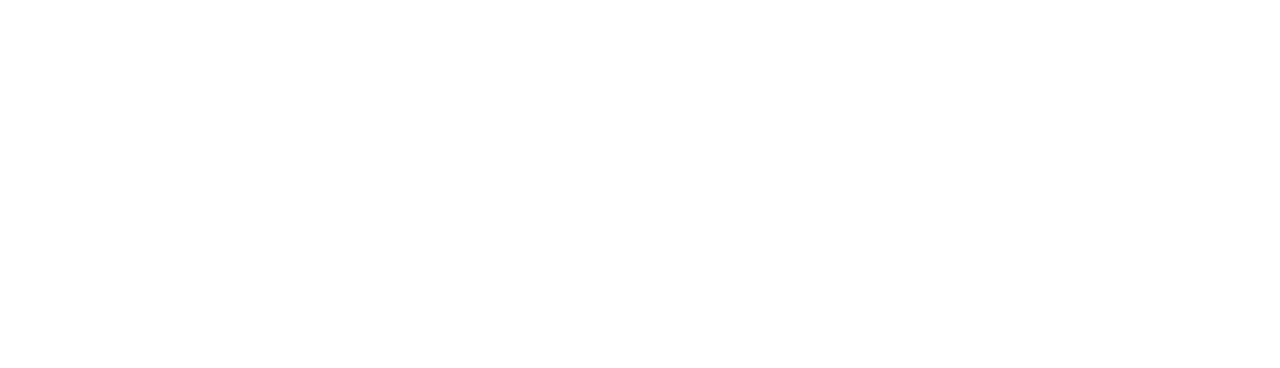
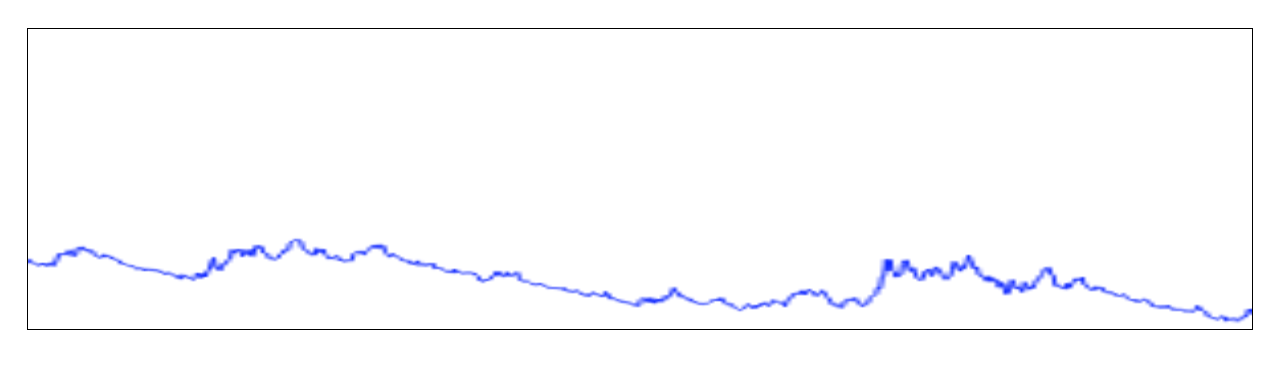
Before and after one commit to dalmariko/canvaschart, a plain HTML site: page index.html in a window 1280 px wide. Drawn offline with Linux system fonts and the light colour scheme.

Commit message:
bild wth canwas

```diff
--- /dev/null
+++ b/app.css
@@ -0,0 +1,39 @@
+.charts{
+    box-sizing: border-box;
+}
+
+.chart{
+    display: flex;
+    flex-direction: column;
+    justify-content: space-around;
+    align-items: center;
+    padding: 20px;
+}
+
+/*
+
+@media screen and (min-width: 480px) {
+    .chart {
+        width: 100%;
+    }
+}
+
+@media screen and (min-width: 768px) {
+    .chart {
+        width: 50%;
+    }
+}
+
+@media screen and (min-width: 1024px) {
+    .chart {
+        width: 33%;
+    }
+}
+*/
+
+
+.chart canvas{
+    width: 100%;
+    height: 300px;
+    border: 1px solid black;
+}
--- a/app.js
+++ b/app.js
@@ -52,30 +52,81 @@ const data = {
 };
 */
 
-function sorteg(data, fild = 'value', {asc = true}={}) {
-    data.sort((a, b) => {
-        return asc ? (a[fild].localeCompare(b[fild])) : (b[fild].localeCompare(a[fild]))
-    });
-   return data[0];
-};
 
 
-let promise=new FetchHttp();
+/*
+let test = answer['FirstLineData'].slice();
 
-promise.get(partToData)
-    .then(answer=> {
-        let test = answer['FirstLineData'].slice();
-
-        console.log(sorteg(test,'value'));
-
-          /*  let chartContainer = document.createElement('div');
-            chartContainer.classList.add('tchart');
-            document.getElementById('charts').appendChild(chartContainer);*/
-
-        /*    let chart = new ChartMaker(chartContainer);
-            chart.setData(line);
-            charts.push(chart);*/
+let filteredData = test.filter(item => {
+    return item['value'] !== null
+});
+filteredData.forEach(item => {
+    return (item['value'] = item['value'] * 1)
+});
+*/
 
 
-    })
-    .catch(err => console.error(err));
+/**
+ * @param data - array
+ * @param fild - fild in array
+ * @param desc === true - max ferst, === false - max last
+ * @returns {max or min number in array}
+ */
+function sortMaxMin(data, fild = 'value', desc = true) {
+    try {
+        return data.slice().sort((a, b) => {
+            return desc ? b[fild] - a[fild] : a[fild] - b[fild];
+        })[0][fild];
+    }
+    catch (e) {
+        console.error(e)
+    }
+}
+
+
+
+ let promise=new FetchHttp();
+
+ promise.get(partToData)
+ .then( answer => {
+     new Chart(answer).init;
+ })
+ .catch(err => console.error(err));
+
+
+// const data = {
+//     FirstLineData: [
+//         {
+//             "date": "2010-01-01",
+//             "value": null
+//         },
+//         {
+//             "date": "2010-11-19",
+//             "value": "73.5927309188227"
+//         }
+//     ],
+//     SecondLineData: [
+//         {
+//             "date": "2010-01-01",
+//             "value": "1115.09997558594"
+//         },
+//         {
+//             "date": "2010-03-23",
+//             "value": "1174.17004394531"
+//         }
+//     ],
+//     ArrowsData: [
+//         {
+//             "type_of_rho": "direct",
+//             "min_period_id": "2010-11-15",
+//             "max_period_id": "2010-11-18",
+//             "tau": 2
+//         },
+//         {
+//             "type_of_rho": "reverse",
+//             "min_period_id": "2010-11-19",
+//             "max_period_id": "2010-11-25",
+//             "tau": 9
+//         }
+//     ]
+// };
--- a/chartMaker.js
+++ b/chartMaker.js
@@ -1,3 +1,119 @@
-class ChartMaker{
+class Chart{
 
+    constructor(chart,settings) {
+        this._settings = Object.assign(Chart.getDefaultsettings(),chart,settings);
+    }
+
+  get init() {
+        Chart.addTemplate(this._settings);
+        Chart.renderChart(this._settings);
+        return this;
+    }
+
+
+    static addTemplate(settings) {
+        let template = Chart.template(settings);
+        document.querySelector(settings.charts).insertAdjacentHTML('beforeend', template);
+    }
+
+    static template(settings) {
+        return `
+        <div class="chart" data-id="${settings.id}">
+         <canvas></canvas>
+        </div>`;
+    }
+
+
+
+
+    static renderChart(settings){
+        let pixelRatio= window.devicePixelRatio;
+        let lineWidth=1 * pixelRatio;
+
+        let chartPoints=settings.SecondLineData;
+
+
+
+         let test = chartPoints.slice();
+
+         let filteredData = test.filter(item => {
+         return item['value'] !== null
+         });
+         filteredData.forEach(item => {
+         return (item['value'] = item['value'] * 1)
+         });
+
+
+        /**
+         * @param data - array
+         * @param fild - fild in array
+         * @param desc === true - max ferst, === false - max last
+         * @returns {max or min number in array}
+         */
+        function sortMaxMin(data, fild = 'value', desc = true) {
+            try {
+                return data.slice().sort((a, b) => {
+                    return desc ? b[fild] - a[fild] : a[fild] - b[fild];
+                })[0][fild];
+            }
+            catch (e) {
+                console.error(e)
+            }
+        }
+
+
+        let max=sortMaxMin(test);
+        let min=sortMaxMin(test,'value',false);
+
+
+
+        let canvas=document.querySelector(`[data-id="${settings.id}"] canvas `);
+
+        let width=canvas.getBoundingClientRect().width*pixelRatio;
+        let heigth=canvas.getBoundingClientRect().height*pixelRatio;
+
+        console.log(max,min,max-min);
+        let scaleX=width/chartPoints.length;
+        let scaleY=heigth/max;
+
+        console.log(
+            'width',width,'\n',
+            'heigth',heigth,'\n',
+            'scaleX',scaleX,'\n',
+            'scaleY',scaleY,'\n',
+            'length',chartPoints.length,'\n',
+        );
+
+
+
+
+
+        let context=canvas.getContext('2d');
+
+        context.beginPath();
+        context.lineJoin = 'bevel';
+        context.lineCap = 'butt';
+        context.lineWidth = lineWidth;
+        context.globalAlpha=settings.globalAlpha;
+        context.strokeStyle = settings.chartColor;
+
+        chartPoints.forEach((y, x)=>{
+            context.lineTo(x*scaleX,y['value']*scaleY);
+        });
+
+        context.stroke();
+    }
+
+    static getDefaultsettings() {
+        /**
+         * Default settings
+         */
+        return {
+            charts: '.charts',
+            chart:'.chart',
+            id:1,
+            globalAlpha:1,
+            chartColor:'#0e26ff',
+        }
+    }
 }
--- a/index.html
+++ b/index.html
@@ -1,12 +1,14 @@
 <!DOCTYPE html>
 <html lang="en">
 <head>
+    <meta name="viewport" content="width=device-width, initial-scale=1">
     <meta charset="UTF-8">
     <title>tenvizchatr</title>
+    <link rel="stylesheet" href="app.css">
 </head>
 <body>
 
-<div id="charts"></div>
+<div class="charts"></div>
 
 <script src="chartMaker.js"></script>
 <script src="app.js"></script>
```
